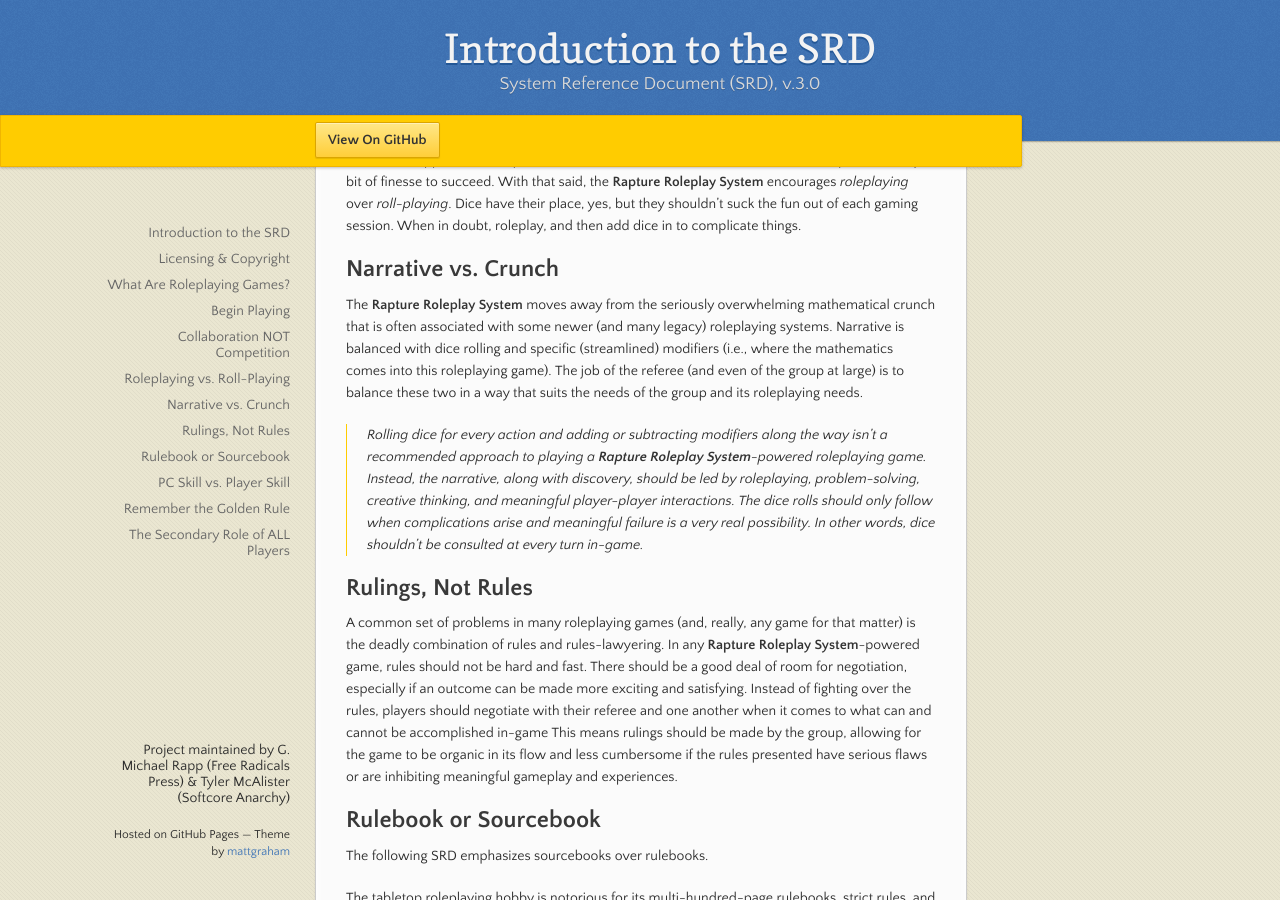
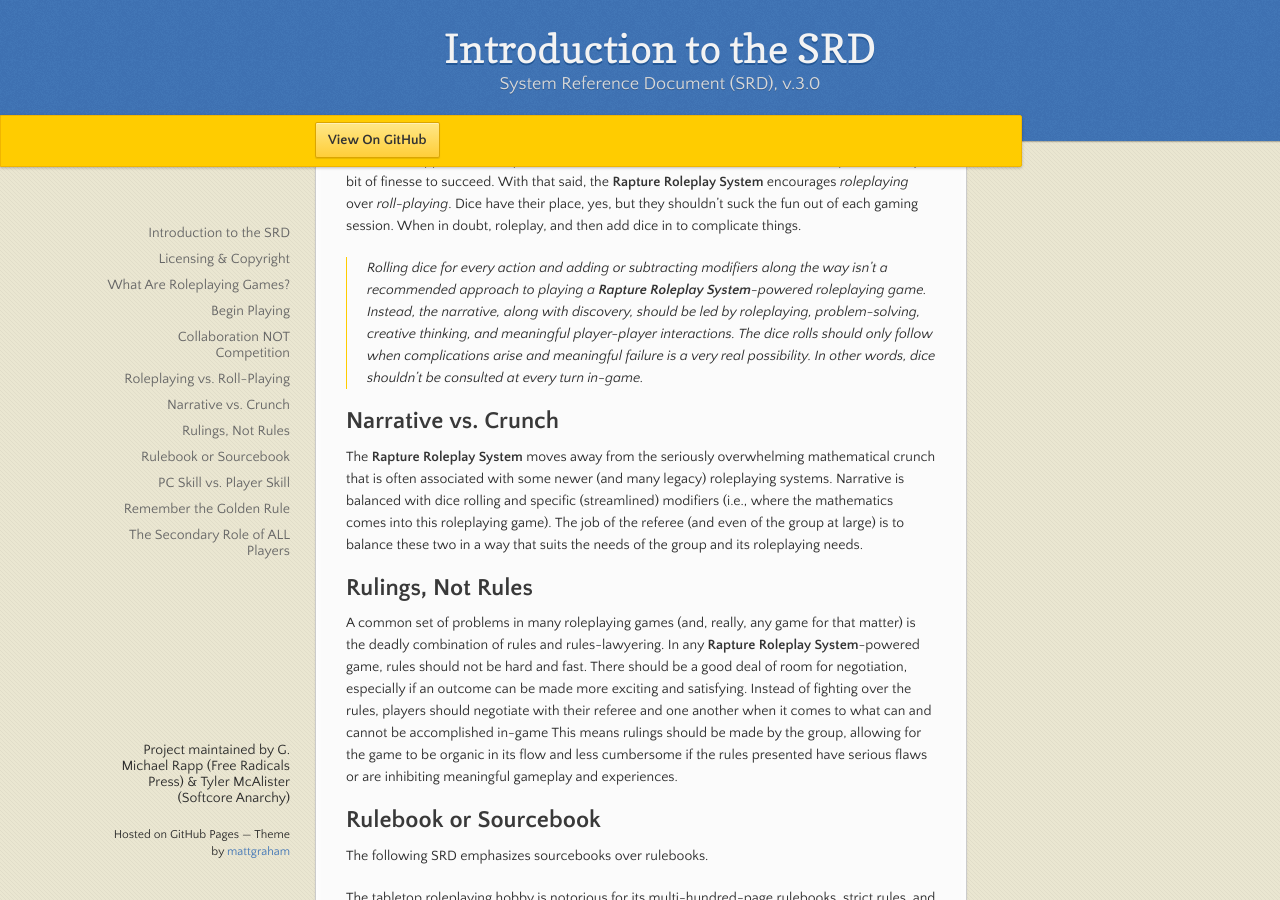
Before and after one commit to GMichaelRapp/rapture, a Jekyll site: the page built from index.md, in a window 1280 px wide and 900 px high, scrolled down 2572 px. Built offline with Jekyll 4.4.1, drawn with Linux system fonts in a browser that asks for light colours; our own code applies the rules of GitHub Pages for plain Markdown files.

```diff
--- a/index.md
+++ b/index.md
@@ -38,10 +38,10 @@ Roleplaying games are about productive collaboration between multiple players, i
 ## Roleplaying vs. Roll-Playing
 One of the many issues facing traditional (and often crunchy) roleplaying games is the overemphasis on rolling dice. Some games, they shall go unnamed here, have players and their REFs roll for everything that takes place within the game. Dice don’t need to be rolled every time a character does something in-game, especially within the **Rapture Roleplay System**. Dice should be rolled at important moments, when it is pivotal to determine the success of a given round of combat, an application of a particular skill, or even in tense social conflicts that require a chancy bit of finesse to succeed. With that said, the  **Rapture Roleplay System** encourages _roleplaying_ over _roll-playing_. Dice have their place, yes, but they shouldn’t suck the fun out of each gaming session. When in doubt, roleplay, and then add dice in to complicate things.
 
+> Rolling dice for every action and adding or subtracting modifiers along the way isn't a recommended approach to playing a **Rapture Roleplay System**-powered roleplaying game. Instead, the narrative, along with discovery, should be led by roleplaying, problem-solving, creative thinking, and meaningful player-player interactions. The dice rolls should only follow when complications arise and meaningful failure is a very real possibility. In other words, dice shouldn't be consulted at every turn in-game.
+
 ## Narrative vs. Crunch
 The **Rapture Roleplay System** moves away from the seriously overwhelming mathematical crunch that is often associated with some newer (and many legacy) roleplaying systems. Narrative is balanced with dice rolling and specific (streamlined) modifiers (i.e., where the mathematics comes into this roleplaying game). The job of the referee (and even of the group at large) is to balance these two in a way that suits the needs of the group and its roleplaying needs.
-
-> Rolling dice for every action and adding or subtracting modifiers along the way isn't a recommended approach to playing a **Rapture Roleplay System**-powered roleplaying game. Instead, the narrative, along with discovery, should be led by roleplaying, problem-solving, creative thinking, and meaningful player-player interactions. The dice rolls should only follow when complications arise and meaningful failure is a very real possibility. In other words, dice shouldn't be consulted at every turn in-game.
 
 ## Rulings, Not Rules
 A common set of problems in many roleplaying games (and, really, any game for that matter) is the deadly combination of rules and rules-lawyering. In any **Rapture Roleplay System**-powered game, rules should not be hard and fast. There should be a good deal of room for negotiation, especially if an outcome can be made more exciting and satisfying. Instead of fighting over the rules, players should negotiate with their referee and one another when it comes to what can and cannot be accomplished in-game This means rulings should be made by the group, allowing for the game to be organic in its flow and less cumbersome if the rules presented have serious flaws or are inhibiting meaningful gameplay and experiences.
```
